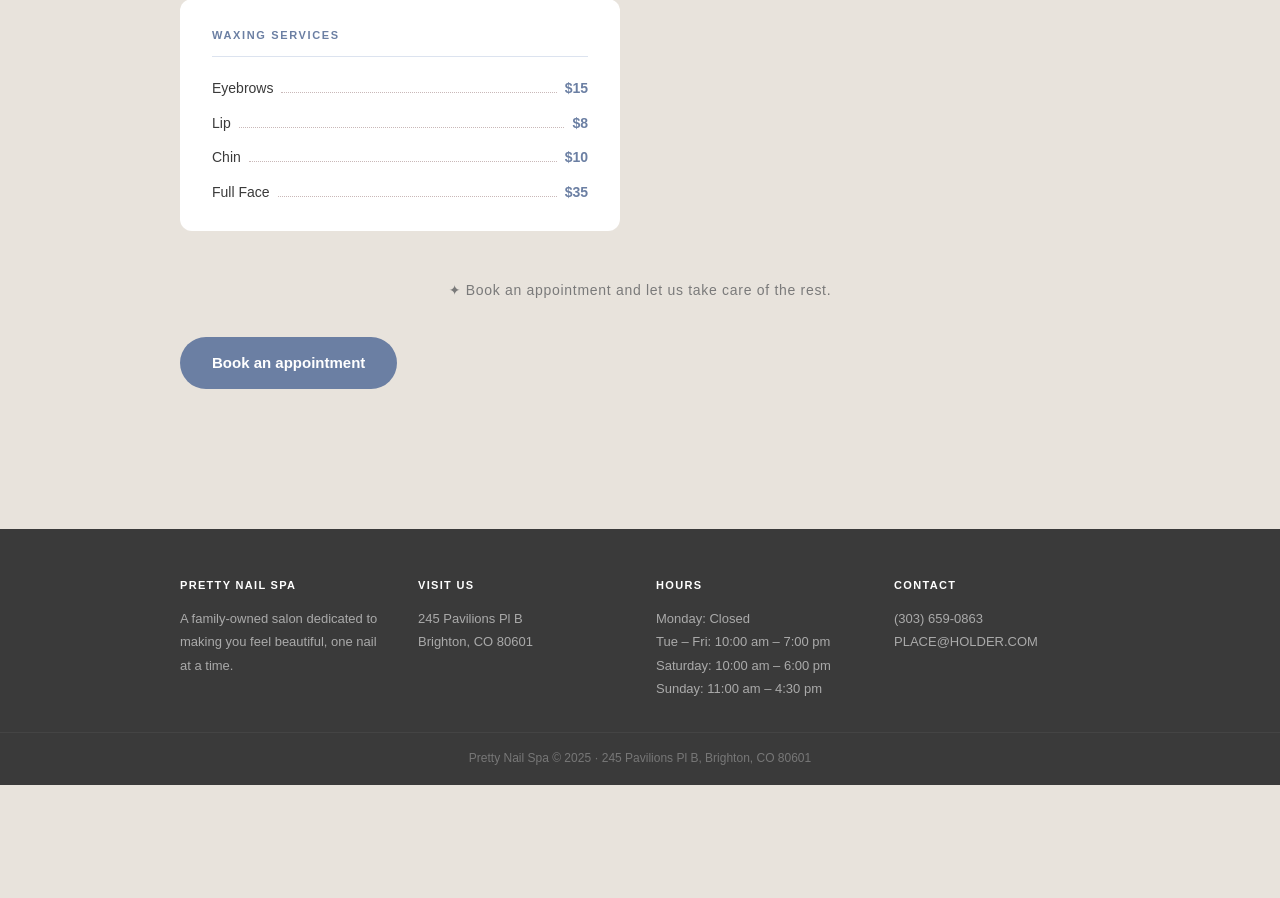
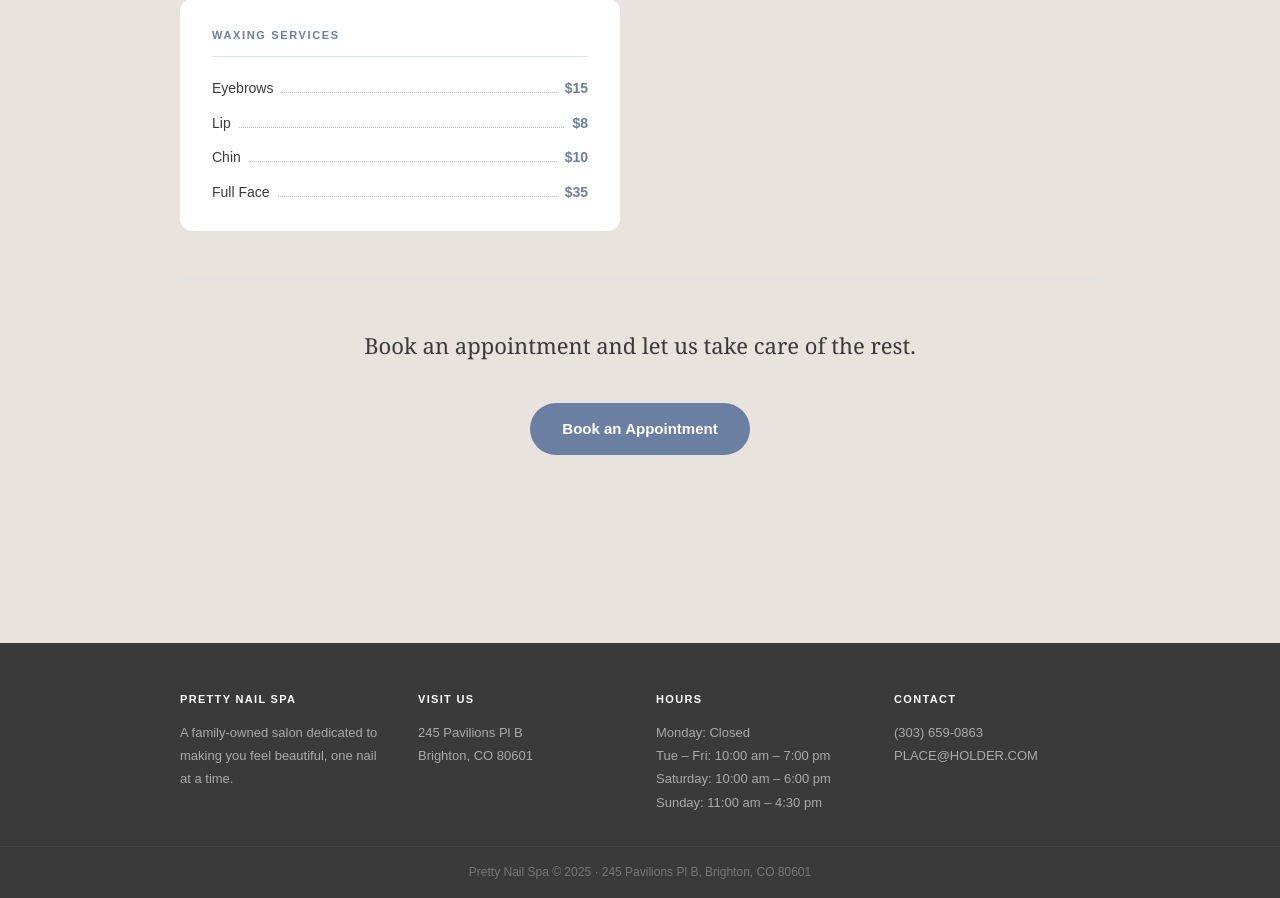
Before and after one commit to anthole95/pretty-nail-spa, a Flask app: page /services in a window 1280 px wide. Shown: the part 1720-2618 px from the top of the page. Before the commit the page ends 2505 px from the top, so only its background shows below. Run offline with Flask 3, Linux system fonts and the light colour scheme.

Commit message:
Changed booking button in services

```diff
--- a/templates/services.html
+++ b/templates/services.html
@@ -27,7 +27,9 @@
     {% endfor %}
   </div>
 
-  <p class="services-note">✦ Book an appointment and let us take care of the rest.</p>
-  <a href="/booking" class="btn">Book an appointment</a>
+  <div class="about-cta">
+    <p>Book an appointment and let us take care of the rest.</p>
+    <a href="/booking" class="btn">Book an Appointment</a>
+  </div>
 
 {% endblock %}
```
